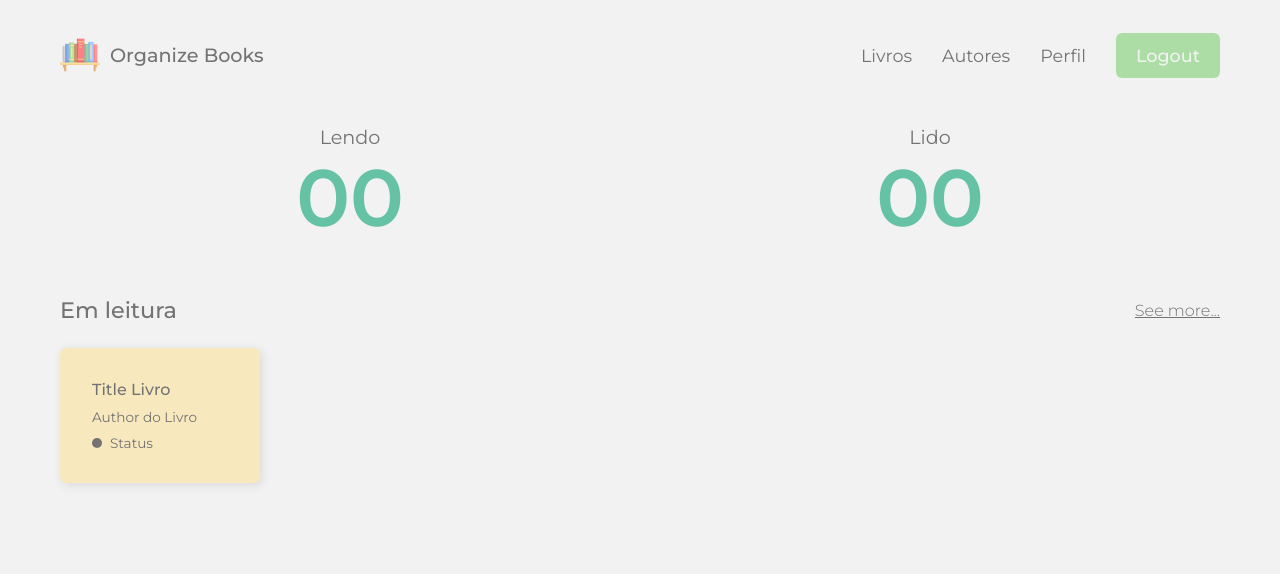
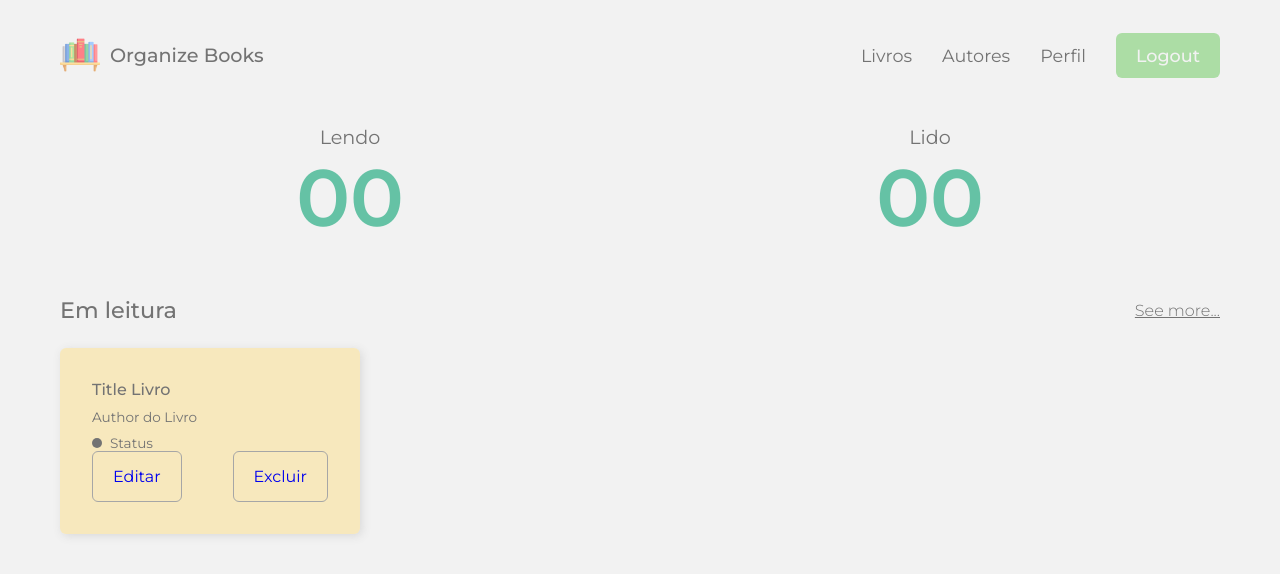
Before and after one commit to eduardamirelly/organize-books, a React (Create React App) app: page /home in a window 1280 px wide. Shown: the top 574 px of the page. Built offline with nearby package versions, Linux system fonts and the light colour scheme.

Commit message:
implementing the block book in home page

```diff
--- a/src/App.js
+++ b/src/App.js
@@ -2,7 +2,7 @@ import { BrowserRouter as Router, Routes, Route } from 'react-router-dom'
 import LandingPage from './components/pages/LandingPage';
 import Login from './components/pages/Login';
 import Register from './components/pages/Register';
-import Home from './components/pages/Home';
+import HomeBooks from './components/pages/HomeBooks';
 
 function App() {
   return (
@@ -17,7 +17,7 @@ function App() {
           {/* ROUTE REGISTER */}
           <Route path='/register' element={<Register />} />
           {/* ROUTE HOME BOOKS */}
-          <Route path='/home' element={<Home />} />
+          <Route path='/home' element={<HomeBooks />} />
         </Routes>
       </Router>
     </>
--- a/src/components/layout/BookBlock.css
+++ b/src/components/layout/BookBlock.css
@@ -4,7 +4,7 @@
     justify-content: center;
     align-items: flex-start;
     padding: 2rem;
-    min-width: 200px;
+    min-width: 300px;
     max-width: 400px;
     background-color: rgba(254, 223, 138, 0.5);
     border-radius: 6px;
--- a/src/components/layout/BookBlock.js
+++ b/src/components/layout/BookBlock.js
@@ -1,5 +1,6 @@
 import React from 'react'
 import './BookBlock.css'
+import ButtonGray from '../links/ButtonGray'
 
 function BookBlock(props) {
   return (
@@ -14,8 +15,9 @@ function BookBlock(props) {
             <div className="circle"></div>
             <p>Status</p>
         </div>
-        <div className="">
-
+        <div className="block-horizontal-between">
+            <ButtonGray to="/" name="Editar" />
+            <ButtonGray to="/" name="Excluir" />
         </div>
     </div>
   )
--- /dev/null
+++ b/src/components/links/ButtonGray.css
@@ -0,0 +1,6 @@
+.btn-gray{
+    padding: 15px 20px;
+    border: 1px solid #A6A6A6;
+    border-radius: 6px;
+
+}
--- /dev/null
+++ b/src/components/links/ButtonGray.js
@@ -0,0 +1,13 @@
+import React from 'react'
+import './ButtonGray.css'
+import { Link } from 'react-router-dom'
+
+function ButtonGray(props) {
+  return (
+    <>
+        <Link to={props.to} className='btn-gray'>{props.name}</Link>
+    </>
+  )
+}
+
+export default ButtonGray
--- a/src/components/pages/Home.js
+++ b/src/components/pages/HomeBooks.js
@@ -2,11 +2,11 @@ import React from 'react'
 import Navbar from '../layout/Navbar'
 import Container from '../layout/Container'
 import StatusCount from '../layout/StatusCount'
-import './Home.css'
+import './HomeBooks.css'
 import HeaderBlock from '../layout/HeaderBlock'
 import BookBlock from '../layout/BookBlock'
 
-function Home() {
+function HomeBooks() {
 
   var menu_btnBg = {'name': 'Logout', 'to': '/'};
   var menu_links = [{'name': 'Livros', 'to': '/'}, {'name': 'Autores', 'to': '/'}, {'name': 'Perfil', 'to': '/'}];
@@ -30,4 +30,4 @@ function Home() {
   )
 }
 
-export default Home
+export default HomeBooks
```
Also changed, not shown: src/components/pages/HomeBooks.css (renamed from src/components/pages/Home.css).
